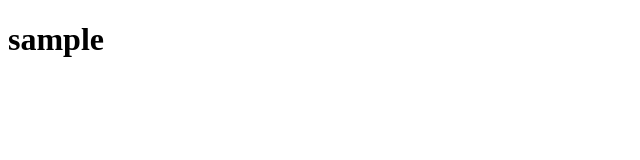
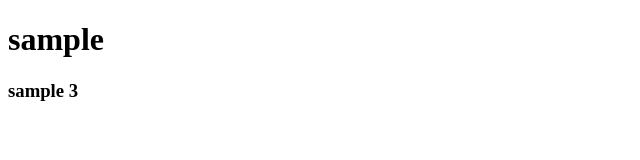
Before and after one commit to jelcmns/git-adv, a plain HTML site: page index.html in a window 1280 px wide. Shown: the full height of the page, 0-640 px from the left. Drawn offline with Linux system fonts and the light colour scheme.

Commit message:
h3 added

```diff
--- a/index.html
+++ b/index.html
@@ -7,5 +7,6 @@
 </head>
 <body>
     <h1>sample</h1>
+    <h3>sample 3</h3>
 </body>
 </html>
```
